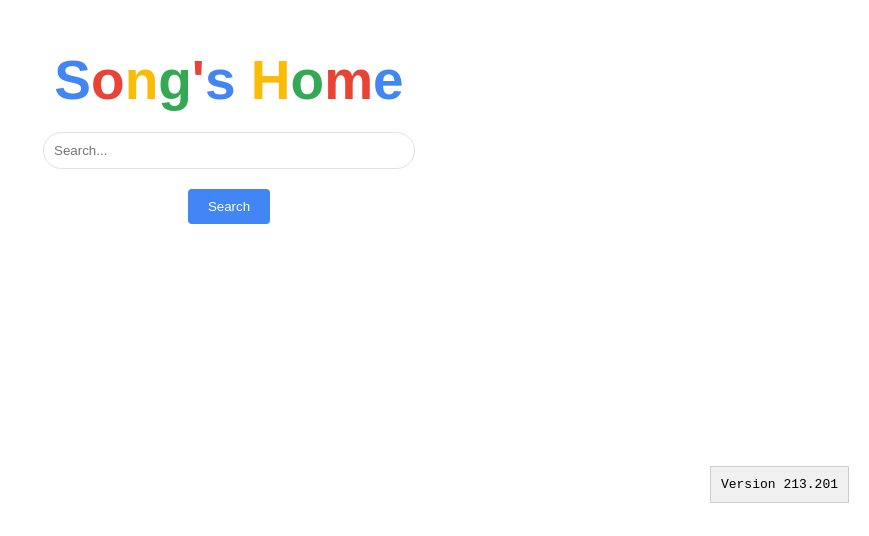
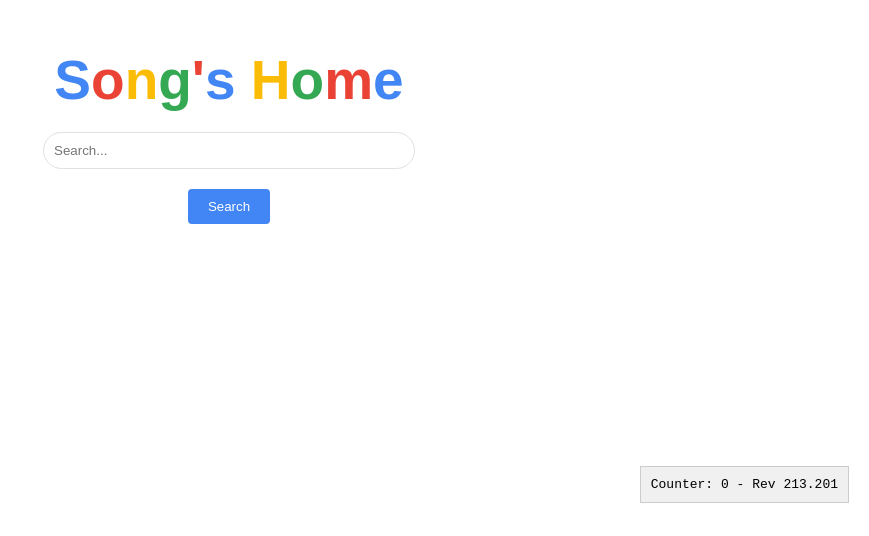
Before and after one commit to songzhenke/songzhenke.github.io, a plain HTML site: page index.html in a window 1280 px wide. Shown: the part 264-800 px from the top of the page, without its empty margins (411-1280 px from the left). Drawn offline with Linux system fonts and the light colour scheme.

Commit message:
Add counter

```diff
--- a/index.html
+++ b/index.html
@@ -115,7 +115,7 @@
                 const jsonData = await response.json();
 
                 // Construct the version information string
-                const versionInfo = `${jsonData.Version} ${jsonData.major}.${jsonData.minor}`;
+                const versionInfo = `Counter: ${jsonData.counter} - ${jsonData.Version} ${jsonData.major}.${jsonData.minor}`;
                 document.getElementById('jsonData').textContent = versionInfo
             } catch (error) {
                 console.error('There was a problem with the fetch operation:', error);
--- a/info.json
+++ b/info.json
@@ -1,5 +1,6 @@
 {
-    "Version": "Version",
+    "counter": "0",
+    "Version": "Rev",
     "major": "213",
     "minor": "201"
 }
```
